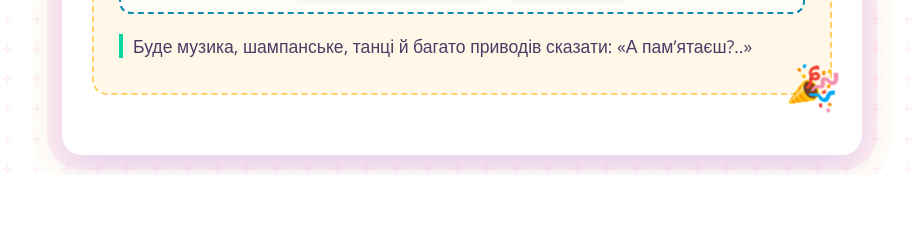
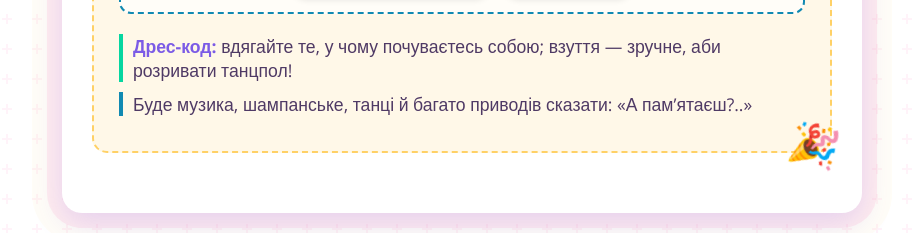
Before and after one commit to letspartystarted/birthdayInvitation, a plain HTML site: page index.html in a window 1280 px wide. Shown: the part 1816-2049 px from the top of the page, without its empty margins (178-1091 px from the left). Before the commit the page ends 1991 px from the top, so only its background shows below. Drawn offline with nearby package versions, Linux system fonts and the light colour scheme.

Commit message:
Added dress code

```diff
--- a/index.html
+++ b/index.html
@@ -50,6 +50,7 @@
           </div>
         </div>
 
+        <p><strong>Дрес-код:</strong> вдягайте те, у чому почуваєтесь собою; взуття — зручне, аби розривати танцпол!</p>
         <p>Буде музика, шампанське, танці й багато приводів сказати: «А пам’ятаєш?..»</p>
       </div>
     </div>
```
